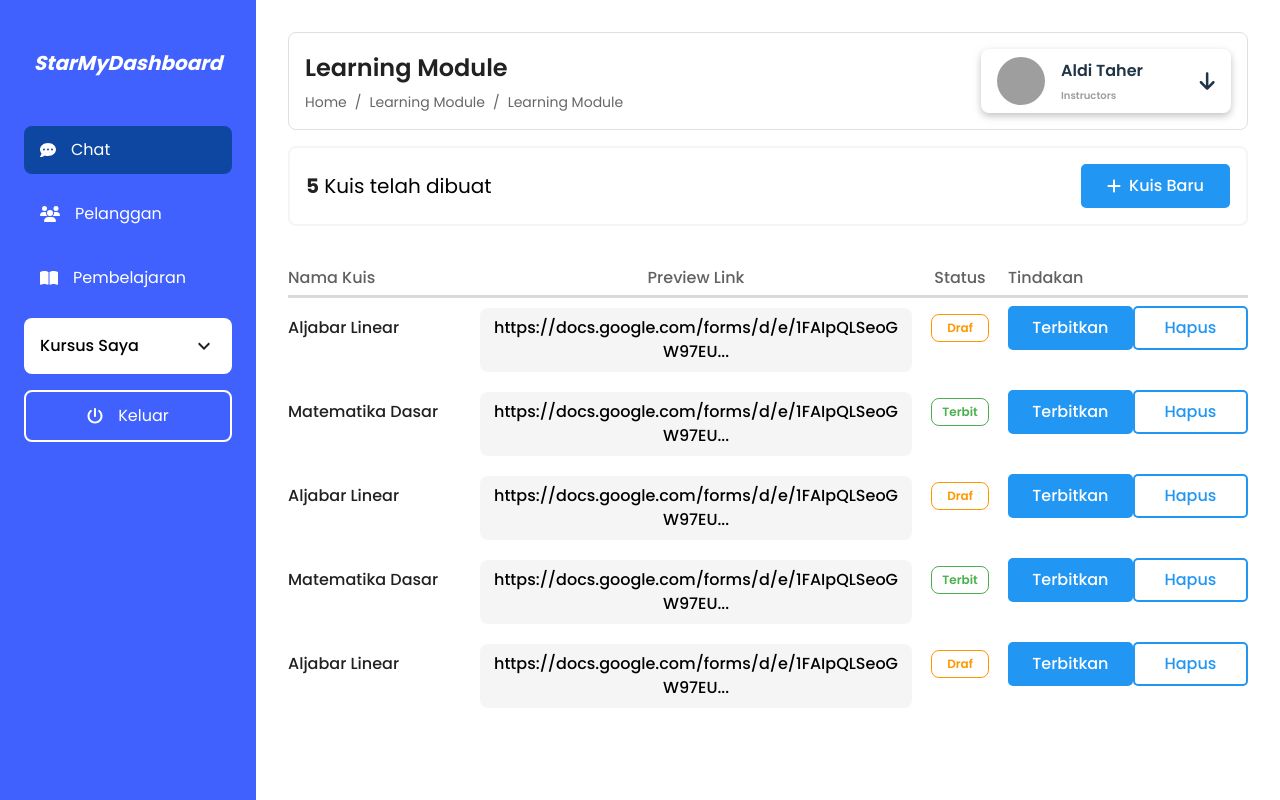
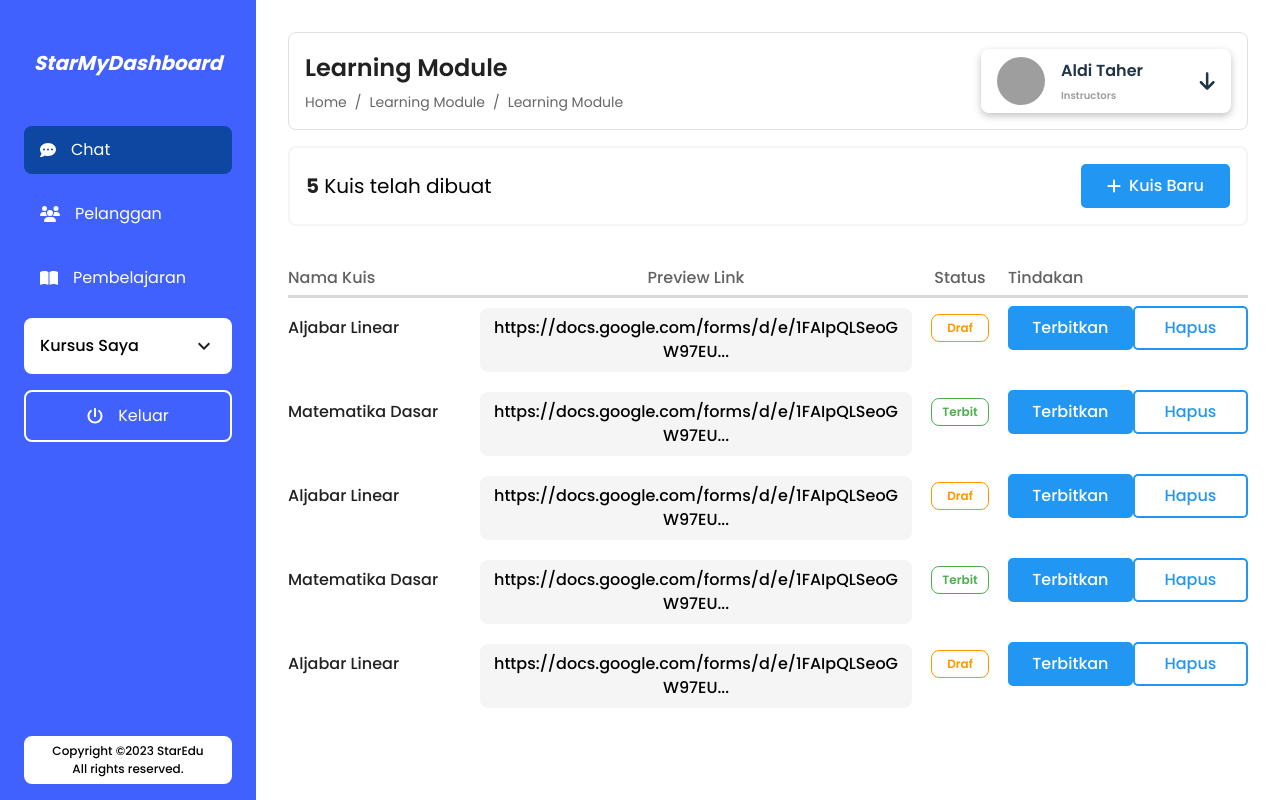
Before and after one commit to Kelompok-2-Capstone-Alterra-Academy/react-repo, a React (Vite) app: page /learning/kuis in a window 1280 px wide. Built offline with nearby package versions, Linux system fonts and the light colour scheme; grey boxes are pictures that could not be loaded.

Commit message:
Add Footer

```diff
--- a/src/components/Sidebar/Sidebar.jsx
+++ b/src/components/Sidebar/Sidebar.jsx
@@ -8,6 +8,7 @@ import KeyboardArrowDownIcon from '@mui/icons-material/KeyboardArrowDown';
 const Sidebar = () => {
 	return (
 		<div className={styles.sidebar}>
+			<div>
 				<div className={styles.header}>
 					<Link style={{ textDecoration: 'none' }} className={styles.logo}>
 						<span className={styles.descriptionHeader}>StarMyDashboard</span>
@@ -36,6 +37,11 @@ const Sidebar = () => {
 					</Link>
 				</div>
 			</div>
+			<div className={styles.footer}>
+				<span>Copyright ©2023 StarEdu</span>
+				<span>All rights reserved.</span>
+			</div>
+		</div>
 	);
 };
 
--- a/src/components/Sidebar/Sidebar.module.css
+++ b/src/components/Sidebar/Sidebar.module.css
@@ -5,9 +5,10 @@
 	height: 100vh;
 	background-color: #4161ff;
 	width: 20%;
-	padding: 3em 1.5em 2em 1.5em;
+	padding: 3em 1.5em 1em 1.5em;
 	display: flex;
 	flex-direction: column;
+	justify-content: space-between;
 }
 
 .logo {
@@ -15,6 +16,21 @@
 	align-items: center;
 	justify-content: center;
 	margin-bottom: 3em;
+}
+
+.footer {
+	width: 100%;
+	display: flex;
+	flex-direction: column;
+	align-items: center;
+	justify-content: center;
+	color: black;
+	font-size: 12px;
+	font-weight: 500;
+	width: 100%;
+	background-color: white;
+	padding: 0.5em;
+	border-radius: 8px;
 }
 
 .mainContent {
```
Lines whose indentation alone changed are shown as unchanged.
